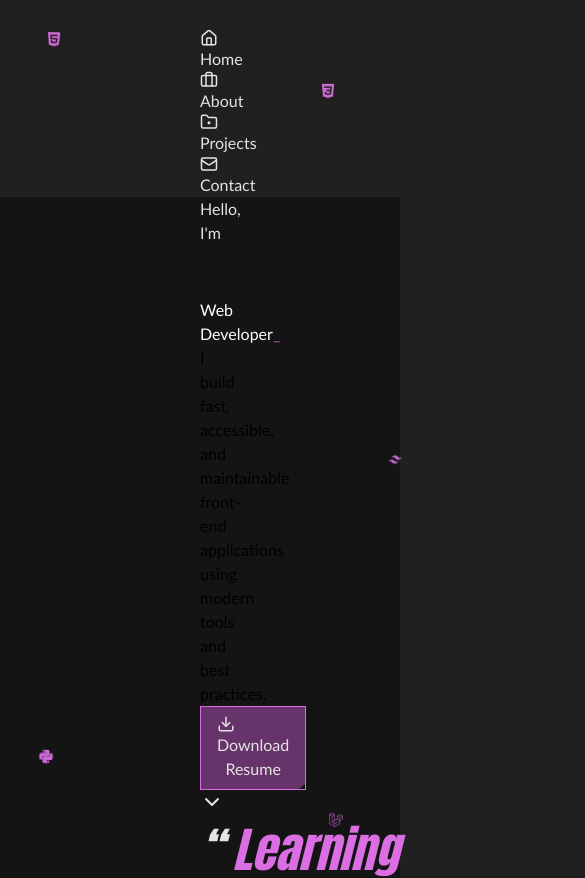
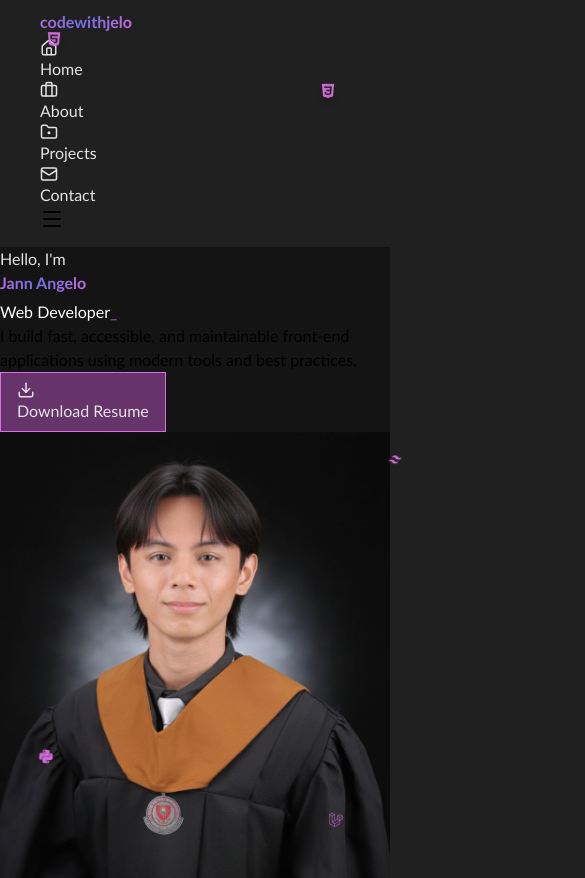
Before and after one commit to codewithjelo/Jelo_Portfolio, a React (Vite) app in the folder jelo-portfolio/: page / in a window 390 px wide. Shown: the top 878 px of the page, 585 px wide, since content can reach past the window. Built offline with nearby package versions, Linux system fonts and the light colour scheme.

Commit message:
Add media queries mobile header and hamburger button

```diff
--- a/jelo-portfolio/src/components/layout/Header.jsx
+++ b/jelo-portfolio/src/components/layout/Header.jsx
@@ -1,10 +1,19 @@
 import { useEffect, useState } from "react";
-import { Home, CodeXml, FolderDot, Briefcase, Mail } from "lucide-react";
+import {
+  Home,
+  CodeXml,
+  FolderDot,
+  Briefcase,
+  Mail,
+  Menu,
+  X,
+} from "lucide-react";
 import GradientText from "../animations/GradientText";
-import '../../styles/components/layout/header.css'
+import "../../styles/components/layout/header.css";
 
 const Header = () => {
   const [isScrolled, setIsScrolled] = useState(false);
+  const [isMobileMenuOpen, setIsMobileMenuOpen] = useState(false);
 
   const navItems = [
     { name: "Home", href: "home", icon: <Home size={18} /> },
@@ -15,26 +24,34 @@ const Header = () => {
 
   useEffect(() => {
     const handleScroll = () => {
-      const heroSection = document.getElementById('home');
+      const heroSection = document.getElementById("home");
       if (heroSection) {
         const heroBottom = heroSection.offsetHeight;
         setIsScrolled(window.scrollY > heroBottom - 100);
       }
     };
 
-    window.addEventListener('scroll', handleScroll);
+    window.addEventListener("scroll", handleScroll);
     handleScroll(); // Check initial state
 
-    return () => window.removeEventListener('scroll', handleScroll);
+    return () => window.removeEventListener("scroll", handleScroll);
   }, []);
+
+  const handleNavClick = (href) => {
+    const element = document.getElementById(href);
+    if (element) {
+      element.scrollIntoView({ behavior: "smooth" });
+      setIsMobileMenuOpen(false);
+    }
+  };
 
   return (
     <header
       className={`header-container w-full fixed top-0 left-0 right-0 backdrop-blur-sm bg-opacity-95 z-50 transition-all duration-500 ${
-        isScrolled ? 'scrolled' : ''
+        isScrolled ? "scrolled" : ""
       }`}
     >
-      <nav className="nav-container max-w-7xl px-6 py-4">
+      <nav className="nav-container max-w-full">
         <div className="flex items-center justify-between">
           <div className="logo-container text-2xl font-bold">
             <a href="#home">
@@ -57,19 +74,17 @@ const Header = () => {
             </a>
           </div>
 
-          {/* Navigation Links */}
-          <ul className="nav-link flex items-center gap-8">
+          {/* Desktop Navigation */}
+          <ul className="nav-link hidden md:flex items-center gap-8">
             {navItems.map((item) => (
               <li key={item.name}>
                 <a
                   onClick={(e) => {
                     e.preventDefault();
-                    document
-                      .getElementById(item.href)
-                      .scrollIntoView({ behavior: "smooth" });
+                    handleNavClick(item.href);
                   }}
                   href={item.href}
-                  className="flex flex-row items-center gap-2 text-slate-300 font-medium transition-all duration-300 relative group"
+                  className="flex flex-row items-center gap-2 text-[var(--text-color)] font-medium transition-all duration-300 relative group"
                 >
                   {item.icon}
                   {item.name}
@@ -78,7 +93,37 @@ const Header = () => {
               </li>
             ))}
           </ul>
+
+          {/* Mobile Menu Button */}
+          <button
+            onClick={() => setIsMobileMenuOpen(!isMobileMenuOpen)}
+            className="md:hidden text-[var(--text-color)] hover:text-white transition-colors z-50"
+            aria-label="Toggle menu"
+          >
+            {isMobileMenuOpen ? <X size={24} /> : <Menu size={24} />}
+          </button>
         </div>
+
+        {/* Mobile Navigation Menu */}
+        {isMobileMenuOpen && (
+          <ul className="mobile-menu md:hidden flex flex-col gap-4 mt-4 pb-4">
+            {navItems.map((item) => (
+              <li key={item.name}>
+                <a
+                  onClick={(e) => {
+                    e.preventDefault();
+                    handleNavClick(item.href);
+                  }}
+                  href={item.href}
+                  className="flex flex-row items-center gap-2 text-[var(--text-color)] font-medium transition-all duration-300 hover:text-white"
+                >
+                  {item.icon}
+                  {item.name}
+                </a>
+              </li>
+            ))}
+          </ul>
+        )}
       </nav>
     </header>
   );
--- a/jelo-portfolio/src/styles/components/layout/header.css
+++ b/jelo-portfolio/src/styles/components/layout/header.css
@@ -1,7 +1,6 @@
 /* Header */
 .header-container {
   background-color: var(--transparent);
-  padding: 0 200px;
   transition: all 0.5s ease;
 }
 
--- a/jelo-portfolio/src/styles/index.css
+++ b/jelo-portfolio/src/styles/index.css
@@ -11,6 +11,41 @@ body {
   background-color: var(--background);
 }
 
-section {
-  padding: 0 200px;
+.nav-container {
+  padding: 20px 200px;
 }
+
+.container {
+  padding: 50px 200px;
+}
+
+@media (max-width: 1023px) {
+
+}
+
+@media (max-width: 767px) {
+  .nav-container {
+    padding: 10px 40px;
+  }
+
+  .container {
+    padding: 20px 40px;
+  }
+
+  .mobile-menu {
+    border-top: 1px solid rgba(148, 163, 184, 0.1);
+    padding-top: 1rem;
+    animation: slideDown 0.3s ease-out;
+  }
+
+  @keyframes slideDown {
+    from {
+      opacity: 0;
+      transform: translateY(-10px);
+    }
+    to {
+      opacity: 1;
+      transform: translateY(0);
+    }
+  }
+}
```
